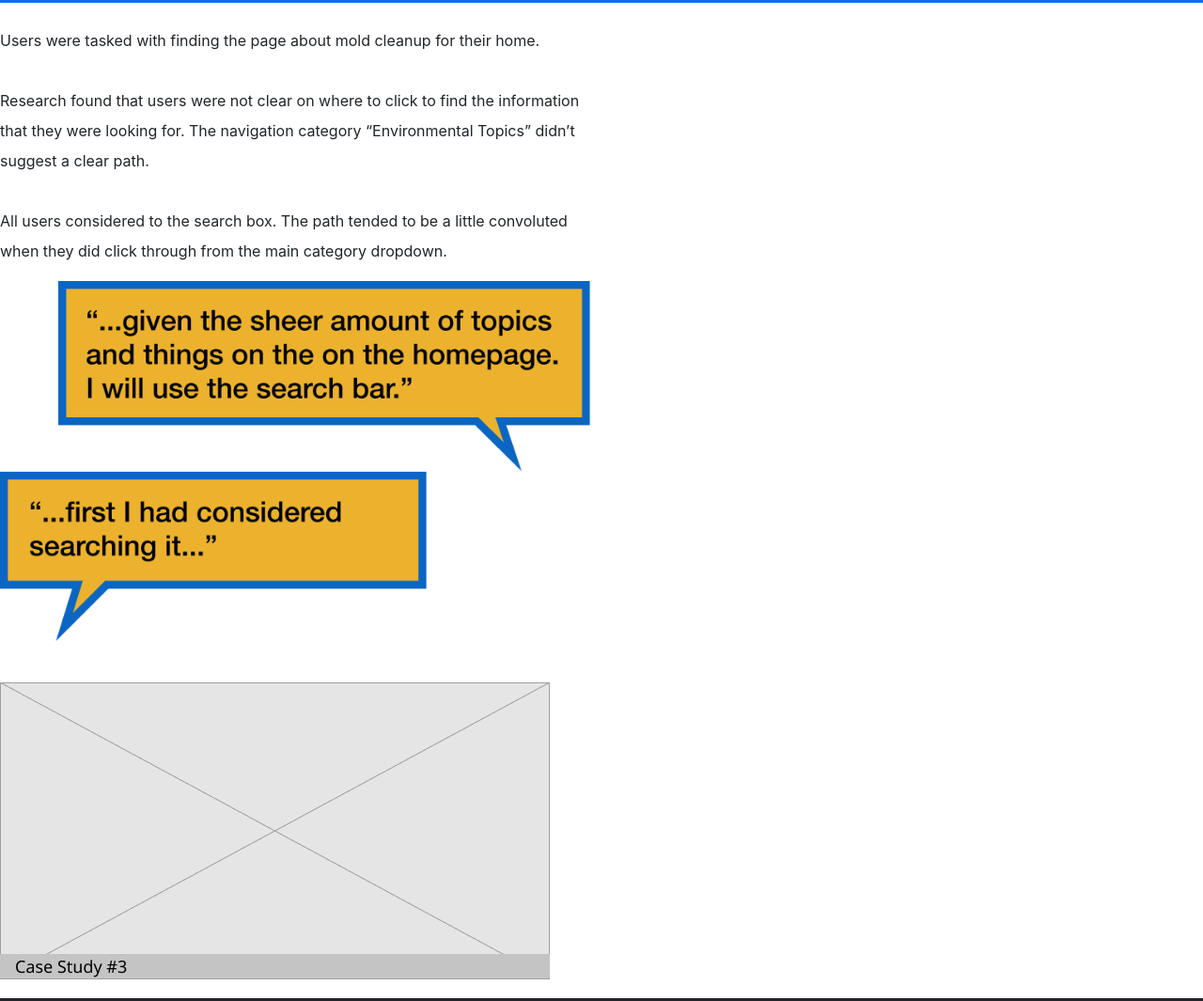
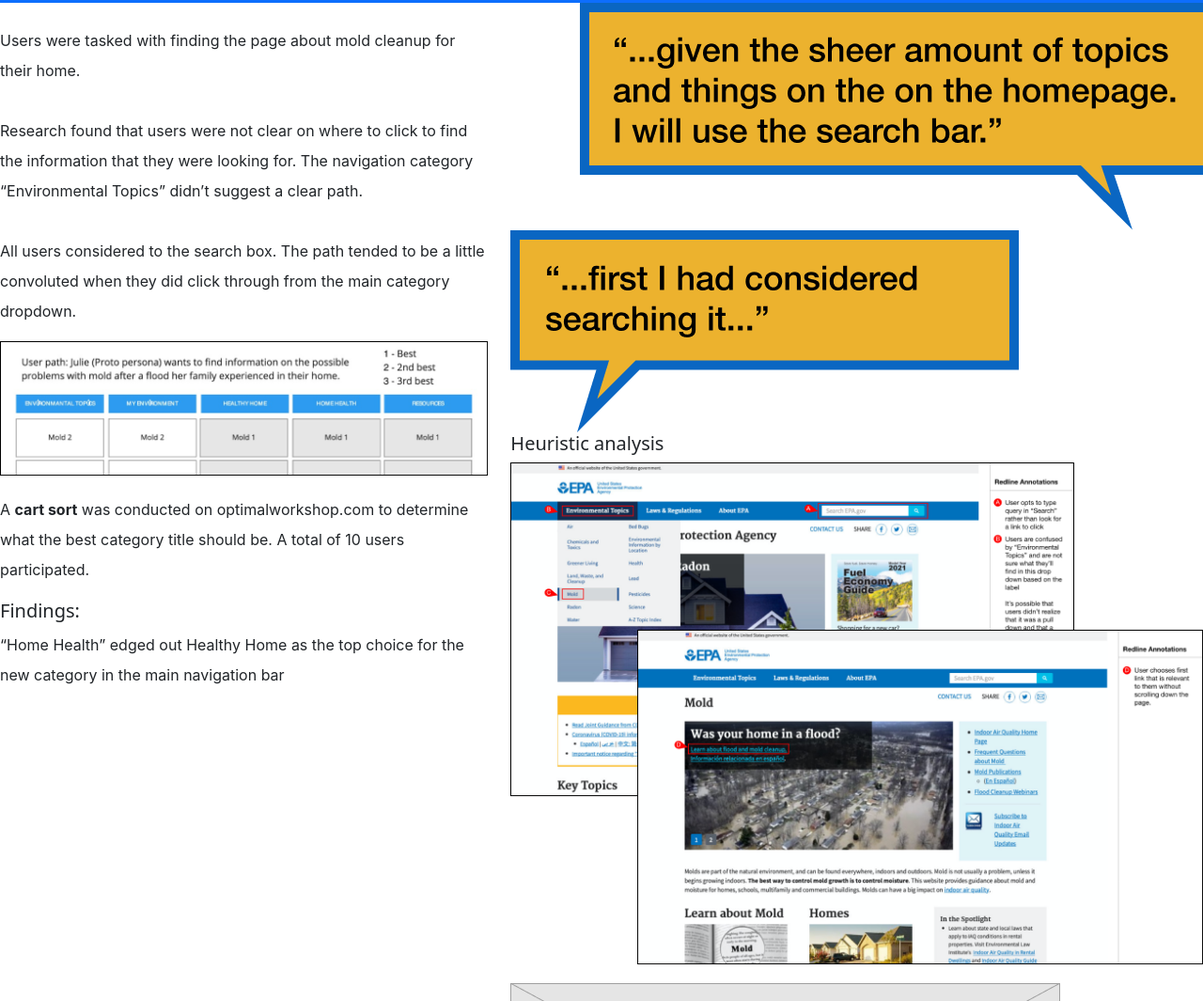
Before and after one commit to mlapoint1960/UX_UI_HW_17, a plain HTML site: page Mark-LaPoint-UX-UI-New/mark-lapoint-epa-casestudy.html in a window 1280 px wide. Shown: the part 1207-2272 px from the top of the page at 94% size. Drawn offline with nearby package versions, Linux system fonts and the light colour scheme.

Commit message:
added new section to epa case study page

```diff
--- a/Mark-LaPoint-UX-UI-New/css/style.css
+++ b/Mark-LaPoint-UX-UI-New/css/style.css
@@ -27,6 +27,12 @@ body {
     width: 100%;
     height: auto;
     margin-bottom: 20px;
+    }
+
+.casestudyimg-2 {
+    width: 100%;
+    height: auto;
+    padding: 1em 0 1em 0;
     }
 
 .row {
--- a/Mark-LaPoint-UX-UI-New/mark-lapoint-epa-casestudy.html
+++ b/Mark-LaPoint-UX-UI-New/mark-lapoint-epa-casestudy.html
@@ -72,9 +72,9 @@
 <container>
   <div class="row">
     <div class="container-fluid">
-      <span class="d-block p-2 bg-primary text-white background-color: cornflowerblue;"><h4>User Interface Analysis</h4></span>
+      <span class="d-block p-2 bg-primary text-white"><h4>User Interface Analysis</h4></span>
     </div>
-            <div class="col-lg-6 col-md-6 col-sm-6 col-xs-1">
+            <div class="col-lg-5 col-md-6 col-sm-6 col-xs-1">
             <br>
               <p class="p1">Users were tasked with finding the page about mold cleanup for their home.
               <br><br>
@@ -82,19 +82,26 @@
               <br><br>
               All users considered to the search box. The path tended to be a little convoluted when they did click through from the main category dropdown.
               </p>
+              <div><img class="casestudyimg" src="/images/EPA-Card-sort.png" alt="card sort"></div>
+              <p class="p1">A <b>cart sort</b> was conducted on optimalworkshop.com
+                to determine what the best category title should be. A total of 10 users participated.
+              </p>
+                <h5>Findings:</h5>
+                <p class="p1">“Home Health” edged out Healthy Home as the top choice for the new category in the main navigation bar</p>
             </div>
-  </div>
 
 
 
 
 
 
-<div class="row">
 
-    <div class="col-lg-6 col-md-6 col-sm-6 col-xs-1">
-        <div><img class="casestudyimg" src="/images/Group 5quote.png" alt="quote:...given the sheer amount of topics and things on the on the homepage. I will use the search bar. Second quote:...first I had considered searching it..."></div>
-        <div><img class="casestudyimg" src="/images/" alt=""></div>
+
+
+    <div class="col-lg-7 col-md-6 col-sm-6 col-xs-1">
+        <div><img class="casestudyimg-2" src="/images/Group 5quote.png" alt="quote:...given the sheer amount of topics and things on the on the homepage. I will use the search bar. Second quote:...first I had considered searching it..."></div>
+        <h5>Heuristic analysis</h5>
+        <div><img class="casestudyimg" src="/images/epa-heuristic.png" alt="Heuristic markup"></div>
 
         <div>
         <img class="casestudyimg" src="/images/Imagecasestudy3.png" alt="Case Study Real Rent Duwamish"></div>
```
Also changed, not shown: Mark-LaPoint-UX-UI-New/images/EPA-Card-sort.png (added), Mark-LaPoint-UX-UI-New/images/epa-heuristic.png (added).
